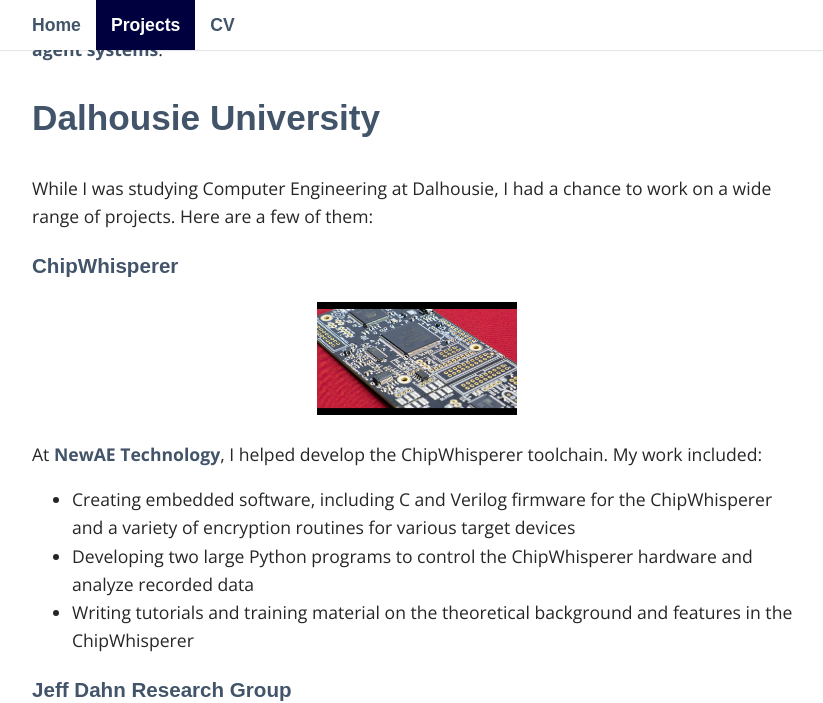
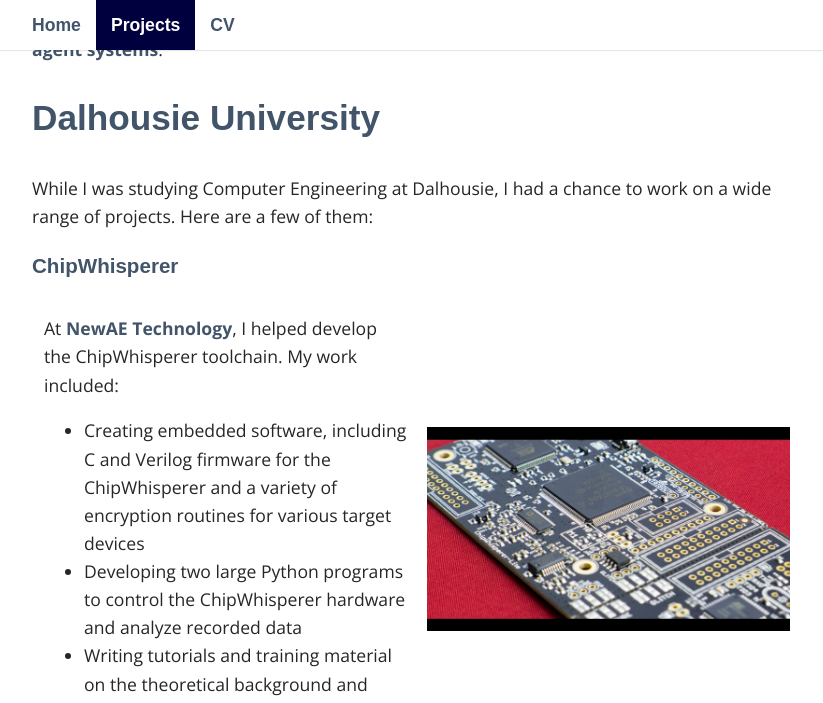
Before and after one commit to gregdeon/gregdeon.github.io, a Jekyll site: the page built from _pages/projects.md, in a window 1280 px wide and 1400 px high, scrolled down 306 px. Shown: the top 703 px of the window, without its empty margins (223-1046 px from the left). Built offline with Jekyll 4.4.1, drawn with Linux system fonts in a browser that asks for light colours; some web fonts are replaced; some of the changed text lies outside the part shown.

Commit message:
Add image-text tables to Projects page

```diff
--- a/_layouts/front.html
+++ b/_layouts/front.html
@@ -4,7 +4,7 @@ layout: default
 
 <table class="image-text">
 <tr>
-	<td width=40%>
+	<td>
 		<img src="/files/profile-image.jpg">
 		<div>
 			<b>Greg d'Eon </b> <br/>
@@ -13,7 +13,7 @@ layout: default
 			greg.l.deon [at] gmail.com
 		</div>
 	</td>
-	<td width=60%>
+	<td>
 		{{ content }}
 	</td>
 </tr>
--- a/_pages/projects.md
+++ b/_pages/projects.md
@@ -12,20 +12,25 @@ When I start studying at Waterloo, I'll update this page with details about my r
 While I was studying Computer Engineering at Dalhousie, I had a chance to work on a wide range of projects. Here are a few of them:
 
 ### ChipWhisperer
-<center>
-<img src="{{ site.baseurl }}/files/cw-lite.jpg" width="200">
-</center>
-
-At [NewAE Technology](http://newae.com/), I helped develop the ChipWhisperer toolchain. My work included:
-* Creating embedded software, including C and Verilog firmware for the ChipWhisperer and a variety of encryption routines for various target devices
-* Developing two large Python programs to control the ChipWhisperer hardware and analyze recorded data
-* Writing tutorials and training material on the theoretical background and features in the ChipWhisperer
+<table class="image-text"><tr>
+<td>
+At <a href="http://newae.com/">NewAE Technology</a>, I helped develop the ChipWhisperer toolchain. My work included:
+<ul>
+<li> Creating embedded software, including C and Verilog firmware for the ChipWhisperer and a variety of encryption routines for various target devices </li>
+<li> Developing two large Python programs to control the ChipWhisperer hardware and analyze recorded data </li>
+<li> Writing tutorials and training material on the theoretical background and features in the ChipWhisperer </li>
+</ul>
+</td>
+<td><img src="{{ site.baseurl }}/files/cw-lite.jpg"></td>
+</tr></table>
 
 ### Jeff Dahn Research Group
-<center>
-<img src="{{ site.baseurl }}/files/dahn-fra.jpg" width="200">
-</center>
+<table class="image-text"><tr>
+<td>
+I spent two 4 month terms with the <a href="https://www.dal.ca/diff/dahn.html">Jeff Dahn Research Group</a> - one funded by an NSERC DREAMS scholarship, and one for my first co-op term at Dalhousie. In the lab, I built a frequency response analyzer (FRA) which combined impedance measurement equipment with ordinary battery cyclers, testing cells automatically throughout the cycling process. The equipment gave researchers a method to test a variety of battery chemistries quickly and easily. <br/><br/>
 
-I spent two 4 month terms with the [Jeff Dahn Research Group](https://www.dal.ca/diff/dahn.html) -- one funded by an NSERC DREAMS scholarship, and one for my first co-op term at Dalhousie. In the lab, I built a frequency response analyzer (FRA) which combined impedance measurement equipment with ordinary battery cyclers, testing cells automatically throughout the cycling process. The equipment gave researchers a method to test a variety of battery chemistries quickly and easily.
+Data from my FRA system was <a href="http://jes.ecsdl.org/content/162/6/A1046.short">published</a> in the Journal of the Electrochemical Society.
 
-Data from my FRA system was [published](http://jes.ecsdl.org/content/162/6/A1046.short) in the Journal of the Electrochemical Society.
+</td>
+<td><img src="{{ site.baseurl }}/files/dahn-fra.jpg"></td>
+</tr></table>
--- a/_sass/_layout.scss
+++ b/_sass/_layout.scss
@@ -70,7 +70,9 @@ table.image-text {
 		width: 50%;
 		img {
 			display: block;
-			width: 250px;
+			width: 100%;
+			max-width: 400px;
+			/*width: 250px;*/
 			margin: 0 auto;
 		}
 		div{
```
Also changed, not shown: _pages/index.md (deleted, +0 -7 lines), 1 other file.
